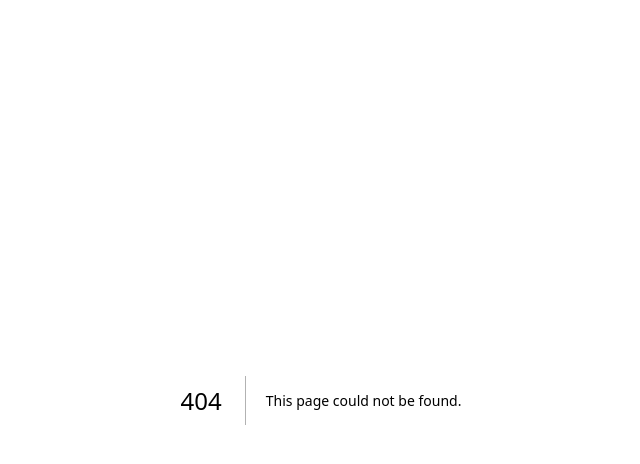
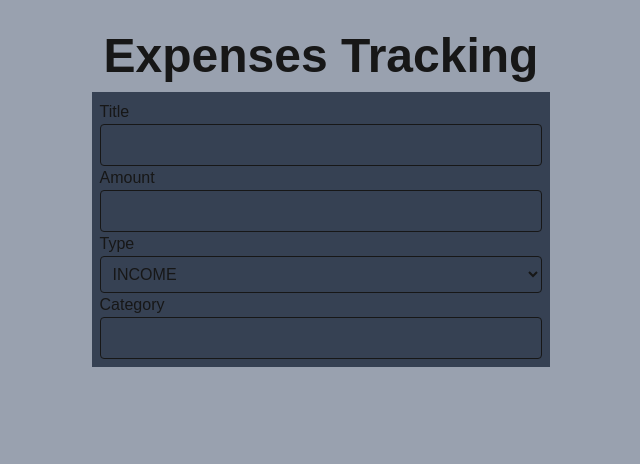
Before and after one commit to pntptk/my-workshop-frontend-nextjs, a Next.js app: page /expenses in a window 1280 px wide. Before the commit this address had no page. Shown: the top 464 px of the page, without its empty margins (319-959 px from the left). Built offline with nearby package versions, Linux system fonts and the light colour scheme; no server answers.

Commit message:
Add expensesfront-end

```diff
--- /dev/null
+++ b/app/expenses/page.tsx
@@ -0,0 +1,78 @@
+"use client";
+
+import { useState, useEffect } from "react";
+
+type Transaction = {
+  id: string;
+  title: string;
+  amount: number;
+  type: "INCOME" | "EXPENSE";
+  category: string;
+  date: string;
+};
+
+export default function ExpensesPage() {
+  const [transactions, setTransactions] = useState<Transaction[]>([]);
+  const [title, setTitle] = useState<string>("");
+  const [amount, setAmount] = useState<number>();
+  const [category, setCategory] = useState<string>();
+  const [type, setType] = useState<"INCOME" | "EXPENSE">();
+
+  useEffect(() => {
+    fetchTransaction();
+  }, []);
+
+  const fetchTransaction = async () => {
+    const res = await fetch(`http://localhost:3001/expenses`);
+    const data = await res.json();
+    setTransactions(data);
+    console.log(data);
+  };
+
+  console.log("type", type);
+
+  return (
+    <div className="bg-gray-400 w-full h-full min-h-screen flex flex-col items-center ">
+      <div className="flex flex-col mt-5">
+        <h1 className="font-bold text-5xl p-3">Expenses Tracking</h1>
+        <div className="bg-gray-700 p-2">
+          <div className="flex flex-col ">
+            <label htmlFor="">Title</label>
+            <input
+              type="text"
+              className="border border-black-2 rounded-sm p-2 outline-0"
+            />
+          </div>
+          <div className="flex flex-col ">
+            <label htmlFor="">Amount</label>
+            <input
+              type="number"
+              className="border border-black-2 rounded-sm p-2 outline-0"
+            />
+          </div>
+          <div className="flex flex-col ">
+            <label htmlFor="">Type</label>
+            <select
+              name=""
+              id=""
+              value={type}
+              onChange={(e) => setType(e.target.value as any)}
+              className="bg-gray-700 border border-black-2 rounded-sm p-2 outline-0"
+            >
+              <option value="INCOME">INCOME</option>
+              <option value="EXPENSE">EXPENSE</option>
+            </select>
+          </div>
+
+          <div className="flex flex-col ">
+            <label htmlFor="">Category</label>
+            <input
+              type="text"
+              className="border border-black-2 rounded-sm p-2 outline-0"
+            />
+          </div>
+        </div>
+      </div>
+    </div>
+  );
+}
```
